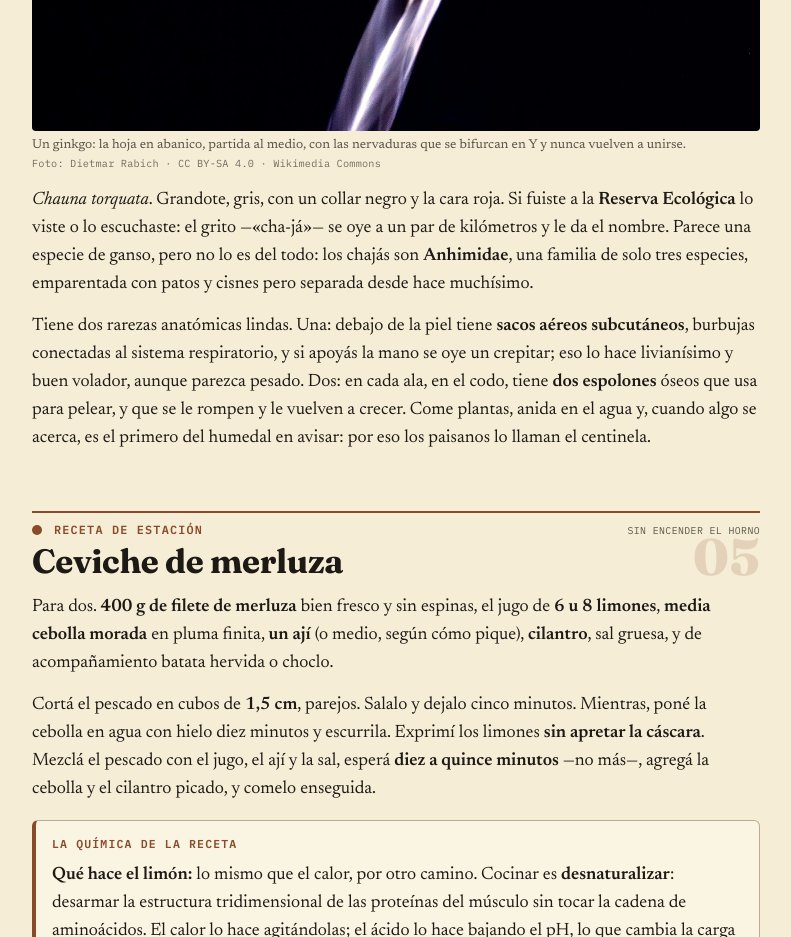
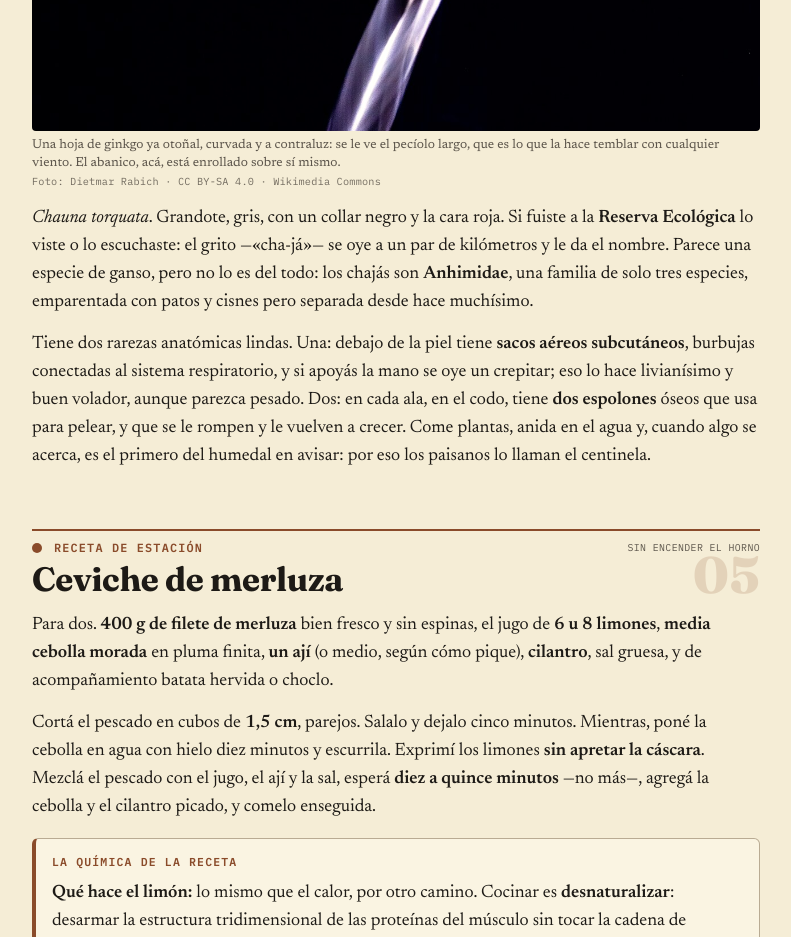
Before and after one commit to morenoluana/lula, a plain HTML site: page ediciones/2026-11-24.html in a window 1280 px wide. Shown: the part 5300-6237 px from the top of the page, without its empty margins (244-1035 px from the left). Drawn offline with Linux system fonts and the light colour scheme.

Commit message:
Nº 55: el epígrafe del ginkgo, ajustado a lo que se ve en la foto
Co-Authored-By: Claude Opus 5 <noreply@anthropic.com>
Claude-Session: https://claude.ai/code/session_01Gs4dtVeVBg7LzaATARQabK

```diff
--- a/ediciones/2026-11-24.html
+++ b/ediciones/2026-11-24.html
@@ -112,7 +112,7 @@
   <p>Y la hoja es inconfundible: un <b>abanico</b> partido al medio (de ahí <i>biloba</i>), con las nervaduras <b>dicotómicas</b>, es decir que se van bifurcando en Y sin volver a unirse nunca, un patrón arcaico que casi ninguna planta moderna conserva. Es una <b>gimnosperma</b>, como el pino: no tiene flores ni frutos. Lo que parece un carozo amarillo es un <b>óvulo</b> con una cubierta carnosa —y si pisás uno en otoño vas a entender por qué en las ciudades se plantan solo árboles <b>machos</b>: esa cubierta tiene ácido butanoico, el mismo de la manteca rancia y del olor a vómito—. El ginkgo es <b>dioico</b>: hay pies macho y pies hembra, separados.</p>
   <p>Ahora, en noviembre, está verde y pleno. El espectáculo es en otoño, cuando toda la copa se pone amarillo intenso y, muy típico, se cae casi entera en dos o tres días.</p>
   <h3>El ave: chajá</h3>
-  <figure data-lista class="foto" data-id="ginkgo" data-buscar="Ginkgo biloba tree"><img src="../assets/img/2026-11-24/ginkgo.jpg" loading="lazy" alt="Un ginkgo"><figcaption>Un ginkgo: la hoja en abanico, partida al medio, con las nervaduras que se bifurcan en Y y nunca vuelven a unirse. <span class="credito">Foto: Dietmar Rabich · CC BY-SA 4.0 · <a href="https://commons.wikimedia.org/wiki/File:Ginkgo-Blatt_--_2024_--_6855.jpg">Wikimedia Commons</a></span></figcaption></figure>
+  <figure data-lista class="foto" data-id="ginkgo" data-buscar="Ginkgo biloba tree"><img src="../assets/img/2026-11-24/ginkgo.jpg" loading="lazy" alt="Un ginkgo"><figcaption>Una hoja de ginkgo ya otoñal, curvada y a contraluz: se le ve el pecíolo largo, que es lo que la hace temblar con cualquier viento. El abanico, acá, está enrollado sobre sí mismo. <span class="credito">Foto: Dietmar Rabich · CC BY-SA 4.0 · <a href="https://commons.wikimedia.org/wiki/File:Ginkgo-Blatt_--_2024_--_6855.jpg">Wikimedia Commons</a></span></figcaption></figure>
   <p><i>Chauna torquata</i>. Grandote, gris, con un collar negro y la cara roja. Si fuiste a la <b>Reserva Ecológica</b> lo viste o lo escuchaste: el grito —«cha-já»— se oye a un par de kilómetros y le da el nombre. Parece una especie de ganso, pero no lo es del todo: los chajás son <b>Anhimidae</b>, una familia de solo tres especies, emparentada con patos y cisnes pero separada desde hace muchísimo.</p>
   <p>Tiene dos rarezas anatómicas lindas. Una: debajo de la piel tiene <b>sacos aéreos subcutáneos</b>, burbujas conectadas al sistema respiratorio, y si apoyás la mano se oye un crepitar; eso lo hace livianísimo y buen volador, aunque parezca pesado. Dos: en cada ala, en el codo, tiene <b>dos espolones</b> óseos que usa para pelear, y que se le rompen y le vuelven a crecer. Come plantas, anida en el agua y, cuando algo se acerca, es el primero del humedal en avisar: por eso los paisanos lo llaman el centinela.</p>
 </section>
```
Also changed, not shown: 1 other file.
